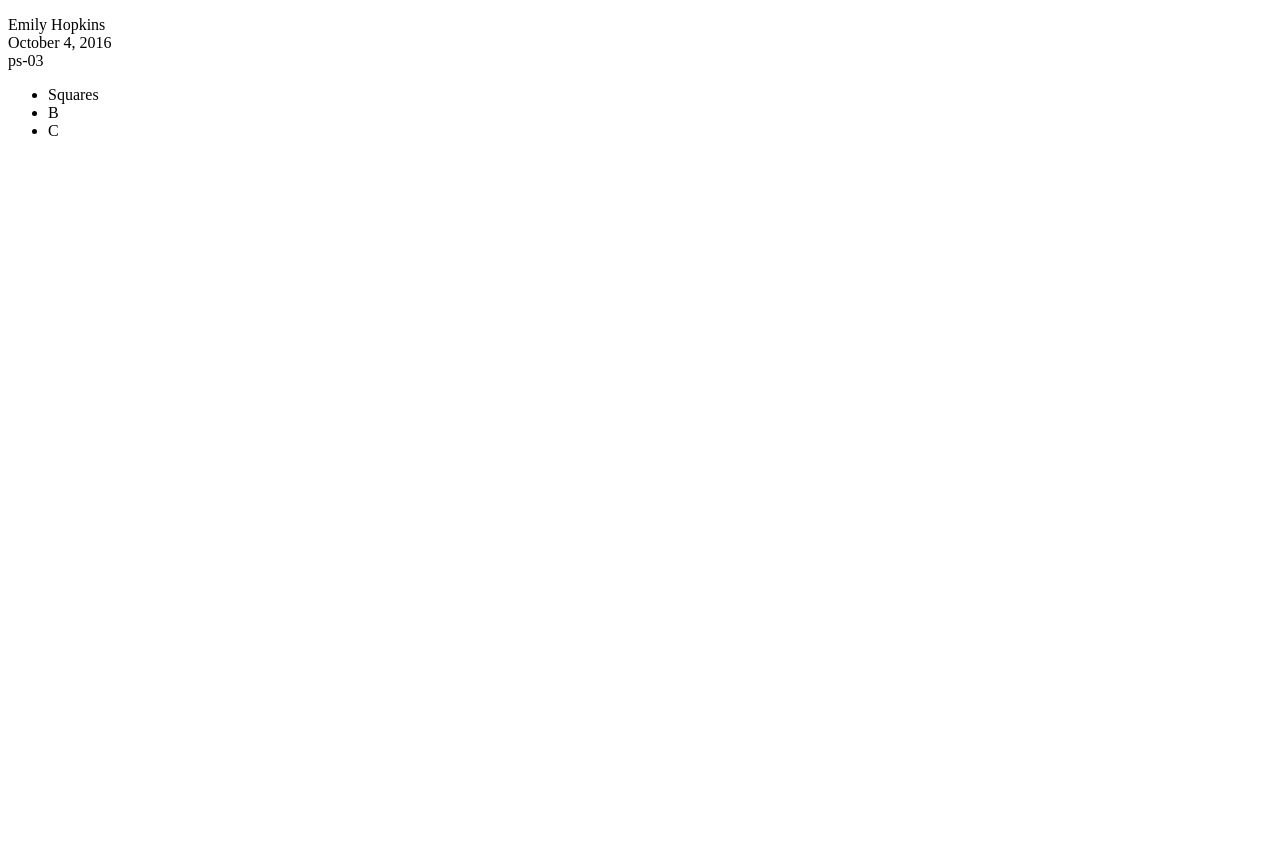
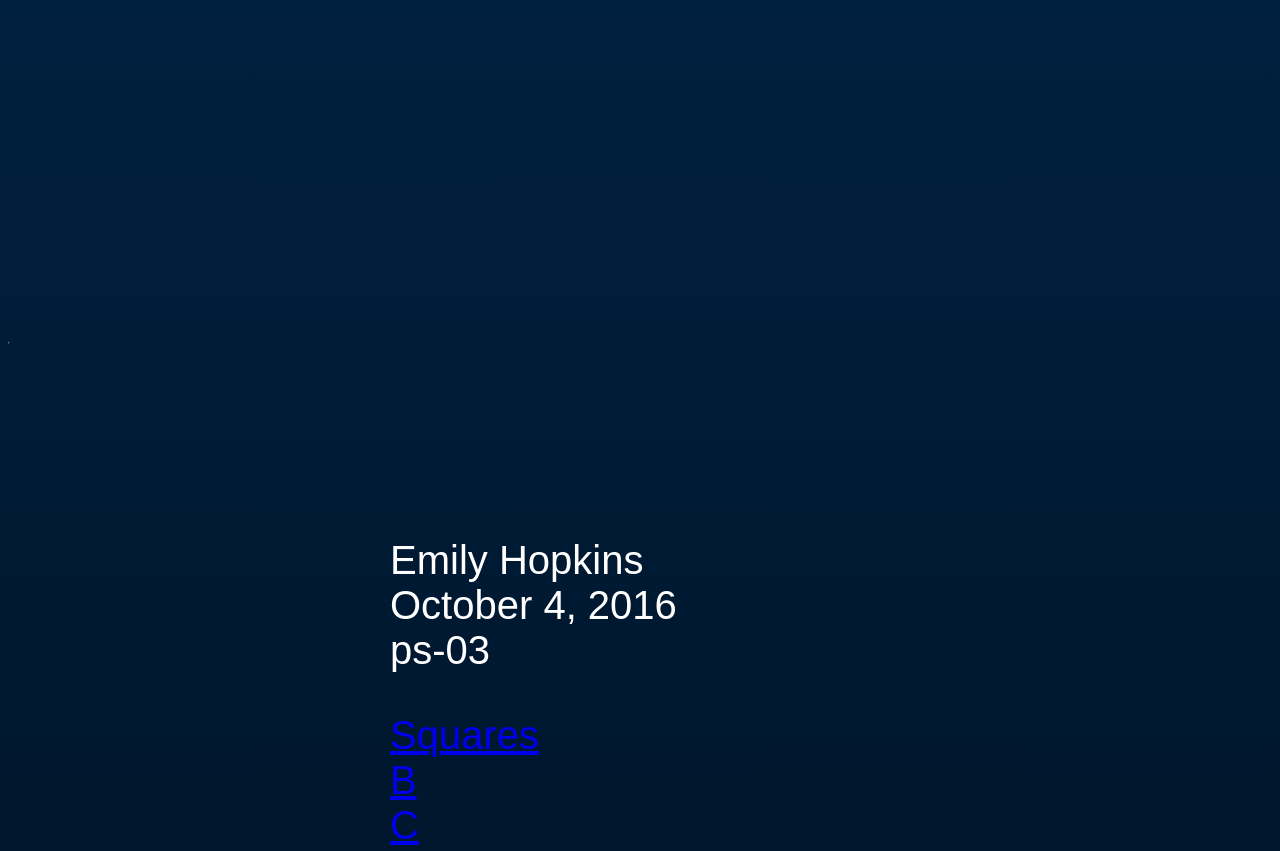
Before and after one commit to taxbaby/2016-SWC, a plain HTML site: page ps-03/index.html in a window 1280 px wide. Shown: the top 851 px of the page. Before the commit the page ends 800 px from the top, so only its background shows below. Drawn offline with Linux system fonts and the light colour scheme; a web font is replaced by a local one.

Commit message:
take it to the sea!

```diff
--- /dev/null
+++ b/ps-03/index.css
@@ -0,0 +1,49 @@
+body {
+
+	font-family: "Seaweed Script", sans-serif;
+	color: white;
+}
+html {
+	height: 250%;
+    -webkit-background-size: cover;
+    -moz-background-size: cover;
+    -o-background-size: cover;
+    background-size: cover;
+    background: #000000;
+  background: rgba(0,32,63,1);
+  background: -webkit-linear-gradient(top, rgba(0,32,63,1) 0%, rgba(0,10,20,1) 100%);
+  background: linear-gradient(to bottom, rgba(0,32,63,1) 0%, rgba(0,10,20,1) 100%);
+}
+.text {
+	padding-top: 100px;
+	margin-right: auto;
+	margin-left: auto;
+	max-width: 500px;
+	font-size: 40px;
+}
+pre {
+	color: white;
+}
+#squid {
+	padding-top: 400px;
+	padding-left: 500px;
+}
+#fish {
+	padding-top: 300px;
+}
+ul {
+	list-style-type: none;
+	padding: 0;
+}
+h1 {
+	padding-top: 2px;
+	margin-top: 2px;
+	padding-bottom: 2px;
+	margin-bottom: 2px;
+}
+a:visited {
+	color: #ddd;
+}
+a:hover {
+	color: #ccc;
+}
--- a/ps-03/index.html
+++ b/ps-03/index.html
@@ -1,13 +1,39 @@
 <!DOCTYPE html>
 <html>
 <head>
+	<link rel="stylesheet" type="text/css" href="index.css">
+	<link href="https://fonts.googleapis.com/css?family=Seaweed+Script" rel="stylesheet">
 </head>
 <body>
-	<p>Emily Hopkins<br>October 4, 2016<br>ps-03</p>
+<marquee direction="right">
+<pre id="fish">
+	><>
+><>	   ><>
+  ><>	><>
+><>	  ><>
+</pre>
+</marquee>
+<div class="text"><p>Emily Hopkins<br>October 4, 2016<br>ps-03</p>
 	<ul>
-		<li><a href="squares.html"></a>Squares</li>
-		<li><a href="b.html"></a>B</li>
-		<li><a href="c.html"></a>C</li>
+		<li><a href="squares.html">Squares</a></li>
+		<li><a href="b.html">B</a></li>
+		<li><a href="c.html">C</a></li>
 	</ul>
+</div>
+	<pre id="squid">
+            ^
+          /   \
+          \   /
+          |   |
+          |   |
+          | 0 |
+         // ||\\
+        (( // ||
+         \\))  \\
+       //||    ))
+       ( ))   //
+        //   ((
+
+	</pre>
 </body>
 </html>
```
Also changed, not shown: ps-03/c.html (+4 -34 lines).
